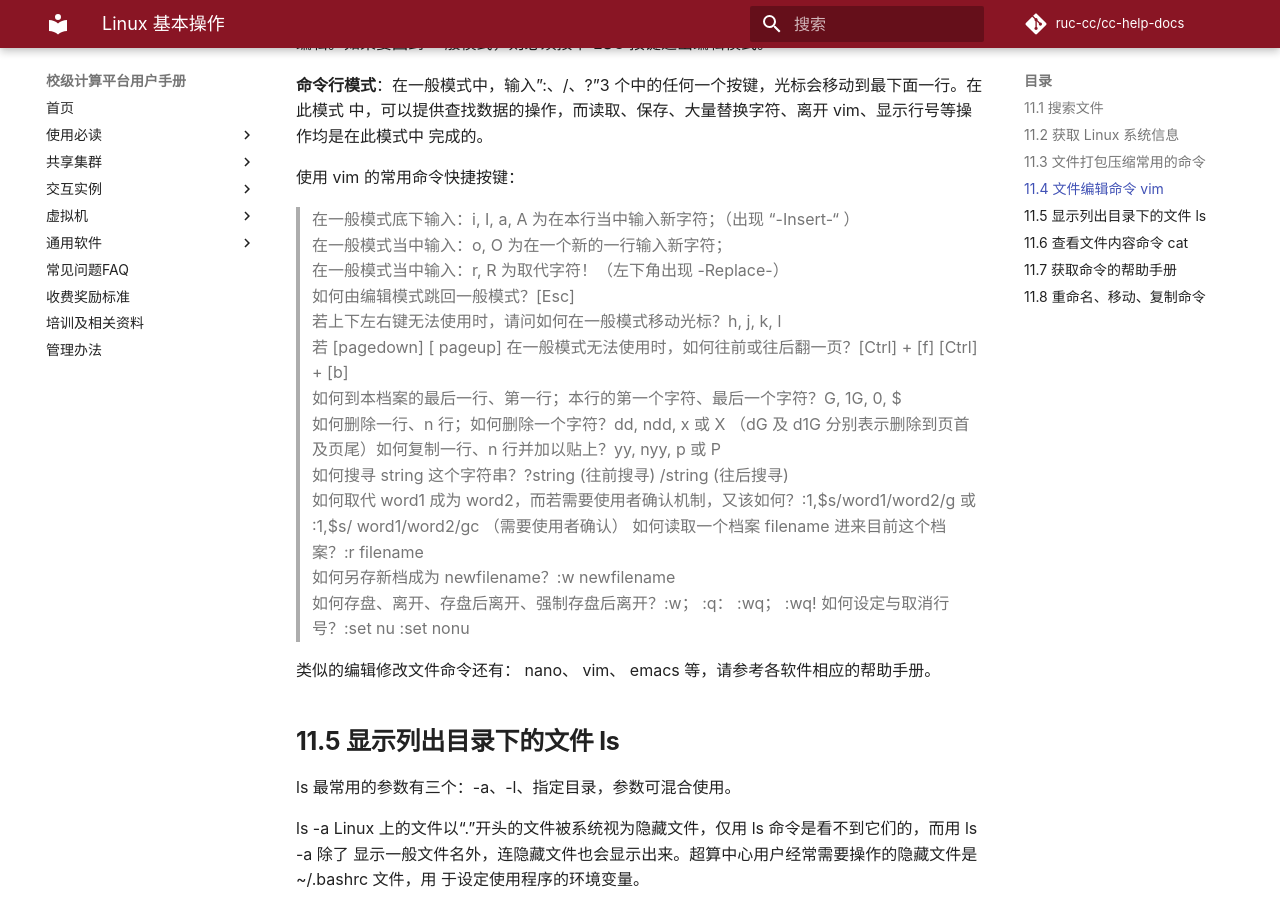
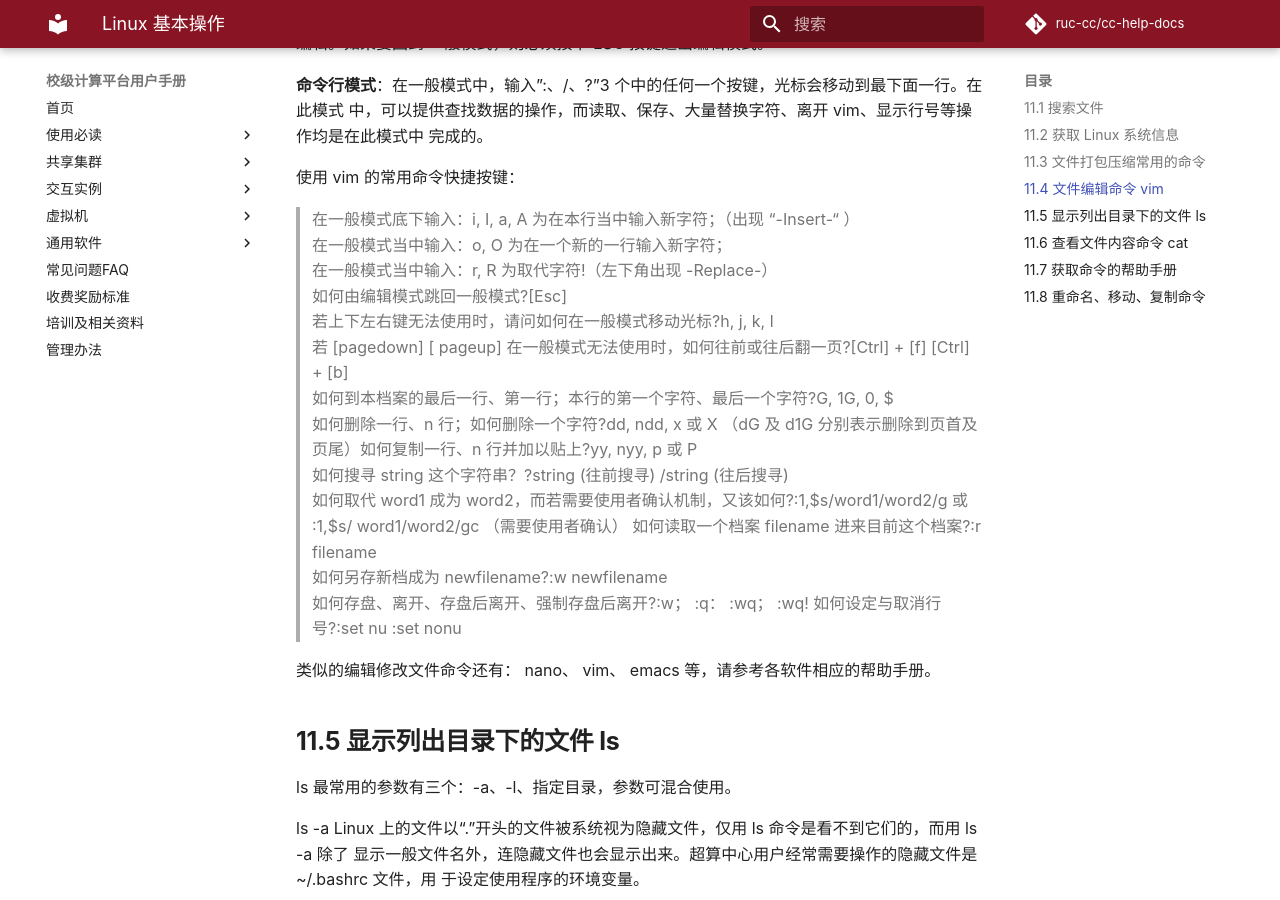
Before and after one commit to ruc-cc/cc-help-docs, an MkDocs documentation site: the page built from docs/command-line/files.md, in a window 1280 px wide and 900 px high, scrolled down 2778 px. Built offline with MkDocs 1.6.1 and Material for MkDocs 9.7.7, drawn with Linux system fonts in a browser that asks for light colours; comment, search, counter and statistics services are not loaded.

Commit message:
updata
Signed-off-by: luweizheng <luweizheng36@hotmail.com>

```diff
--- a/docs/command-line/files.md
+++ b/docs/command-line/files.md
@@ -100,18 +100,18 @@ vim 共分为 3 个模式，即一般模式（默认的模式）、编辑模式
 使用 vim 的常用命令快捷按键：
 > 在一般模式底下输入：i, I, a, A 为在本行当中输入新字符；（出现 “-Insert-“ ）
 > 在一般模式当中输入：o, O 为在一个新的一行输入新字符；
-> 在一般模式当中输入：r, R 为取代字符！（左下角出现 -Replace-）
-> 如何由编辑模式跳回一般模式？\[Esc\]
-> 若上下左右键无法使用时，请问如何在一般模式移动光标？h, j, k, l
-> 若 \[pagedown\] \[ pageup\] 在一般模式无法使用时，如何往前或往后翻一页？\[Ctrl\] + \[f\] \[Ctrl\] + \[b\]
-> 如何到本档案的最后一行、第一行；本行的第一个字符、最后一个字符？G, 1G, 0, \$
-> 如何删除一行、n 行；如何删除一个字符？dd, ndd, x 或 X （dG 及 d1G 分别表示删除到页首及页尾）如何复制一行、n 行并加以贴上？yy, nyy, p 或 P
+> 在一般模式当中输入：r, R 为取代字符!（左下角出现 -Replace-）
+> 如何由编辑模式跳回一般模式?\[Esc\]
+> 若上下左右键无法使用时，请问如何在一般模式移动光标?h, j, k, l
+> 若 \[pagedown\] \[ pageup\] 在一般模式无法使用时，如何往前或往后翻一页?\[Ctrl\] + \[f\] \[Ctrl\] + \[b\]
+> 如何到本档案的最后一行、第一行；本行的第一个字符、最后一个字符?G, 1G, 0, \$
+> 如何删除一行、n 行；如何删除一个字符?dd, ndd, x 或 X （dG 及 d1G 分别表示删除到页首及页尾）如何复制一行、n 行并加以贴上?yy, nyy, p 或 P
 > 如何搜寻 string 这个字符串？?string (往前搜寻) /string (往后搜寻)
-> 如何取代 word1 成为 word2，而若需要使用者确认机制，又该如何？:1,\$s/word1/word2/g 或 :1,\$s/ word1/word2/gc （需要使用者确认）
-> 如何读取一个档案 filename 进来目前这个档案？:r filename
-> 如何另存新档成为 newfilename？:w newfilename
-> 如何存盘、离开、存盘后离开、强制存盘后离开？:w； :q： :wq； :wq!
-> 如何设定与取消行号？:set nu :set nonu
+> 如何取代 word1 成为 word2，而若需要使用者确认机制，又该如何?:1,\$s/word1/word2/g 或 :1,\$s/ word1/word2/gc （需要使用者确认）
+> 如何读取一个档案 filename 进来目前这个档案?:r filename
+> 如何另存新档成为 newfilename?:w newfilename
+> 如何存盘、离开、存盘后离开、强制存盘后离开?:w； :q： :wq； :wq!
+> 如何设定与取消行号?:set nu :set nonu
 
 类似的编辑修改文件命令还有： nano、 vim、 emacs 等，请参考各软件相应的帮助手册。
 
```
